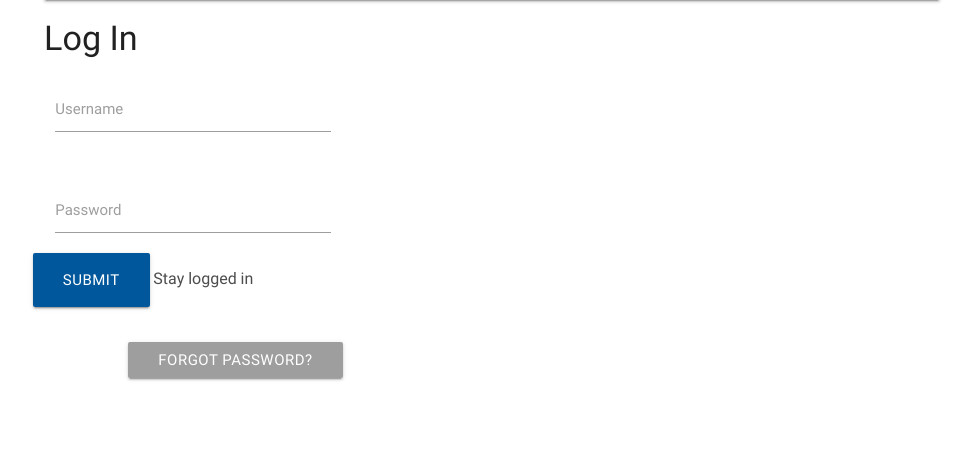
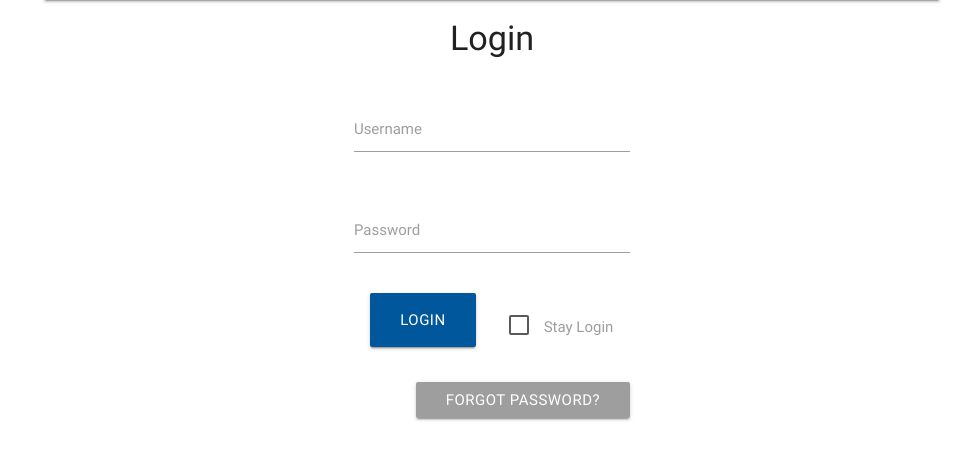
Before and after one commit to flamezaxaou10/PHPProject, a PHP site: page /Login.php in a window 1280 px wide. Shown: the part 151-611 px from the top of the page, without its empty margins (148-1120 px from the left). Run offline with PHP 8.4, Linux system fonts and the light colour scheme; some libraries are stand-ins or nearby versions.

Commit message:
center login

```diff
--- a/Login.php
+++ b/Login.php
@@ -1,36 +1,63 @@
 <?php include 'header.php' ?>
-<div class="container">
+<div class="container center-align">
     <div class="col s12 edge">
-			<h4 class="">Log In</h4>
+			<h4 class="">Login</h4>
 			</div>
-      <div class="row">
+      <div class="row center-align">
+        <div class="s12">
+
+        </div>
+      </div>
+      <div class="row center-align">
         <div class="col s12 ">
+          <div class="col s4">
+
+          </div>
           <div class="input-field col s4">
             <input name="Username" type="text" class="validate">
             <label for="Username">Username</label>
           </div>
         </div>
         </div>
-        <div class="row">
+        <div class="row center-align">
           <div class="col s12 ">
+            <div class="col s4">
+
+            </div>
             <div class="input-field col s4">
               <input name="Password" type="text" class="validate">
               <label for="Password">Password</label>
             </div>
           </div>
+        </div>
+        <div class="row">
           <div class="col s12 ">
-        <div class="row">
-          <a class="waves-effect light-blue btn-large darken-4">Submit</a>
-          <label for="remember" style="display: inline;">
-									<span style="font-size: 16px; color: #4d4d4d;">Stay logged in</span>
-					</label>
+            <div class="col s4">
+
             </div>
+            <div class="col s4">
+              <div class="col s6">
+                <a class="waves-effect light-blue btn-large darken-4">Login</a>
               </div>
-      <div class="col s12 ">
-        <div class="input-field col s4">
-        <div class="row">
-          <a name="forgot_password" href="#" class="wave-effect light-blue btn right grey" tabindex="-1">Forgot Password?</a>
+              <div class="col s6">
+                <br>
+                <input type="checkbox" class="filled-in" id="filled-in-box" />
+                <label for="filled-in-box">Stay Login</label>
               </div>
             </div>
           </div>
         </div>
+        <div class="row">
+          <div class="col s12">
+            <div class="col s4">
+
+            </div>
+            <div class="input-field col s4">
+              <a name="forgot_password" href="#" class="wave-effect light-blue btn right grey" tabindex="-1">Forgot Password?</a>
+            </div>
+            <div class="col s4">
+
+            </div>
+        </div>
+      </div>
+</div>
```
Also changed, not shown: product/product1.php (added). Lines whose indentation alone changed are shown as unchanged.
